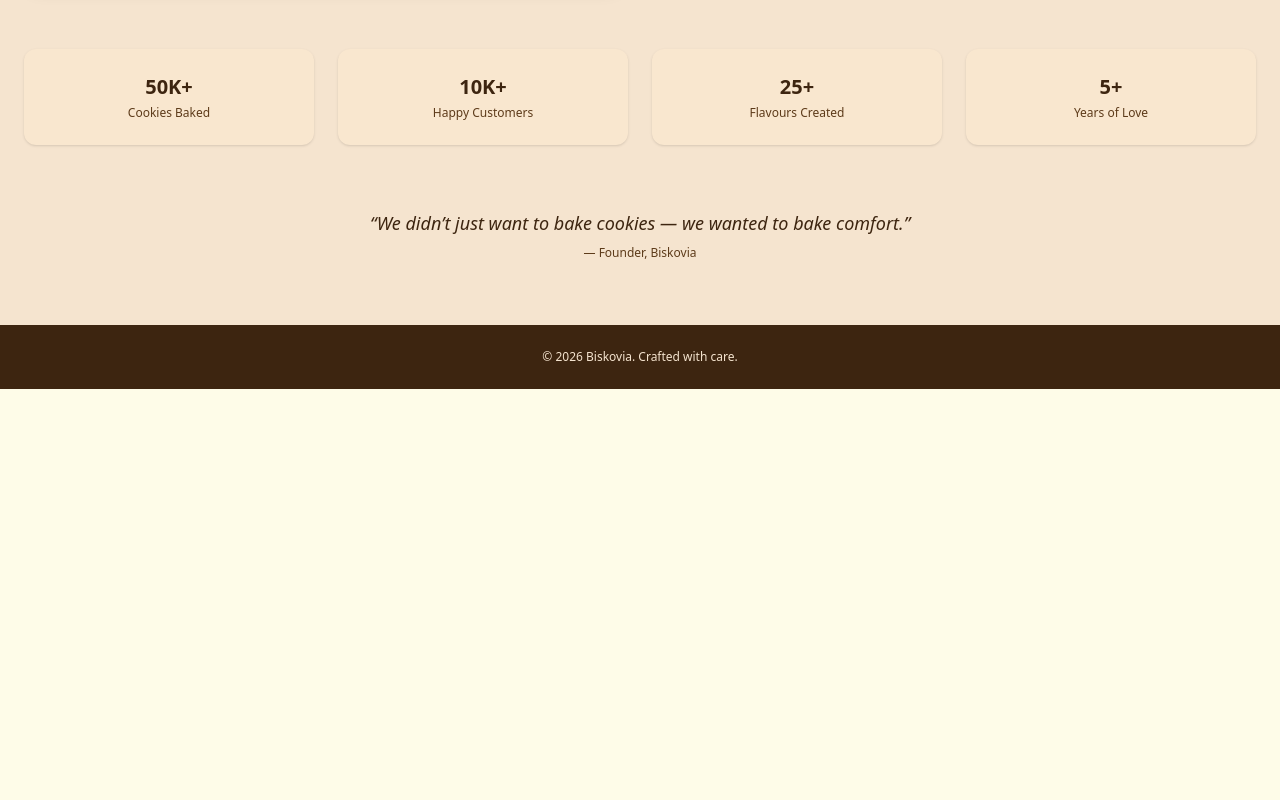
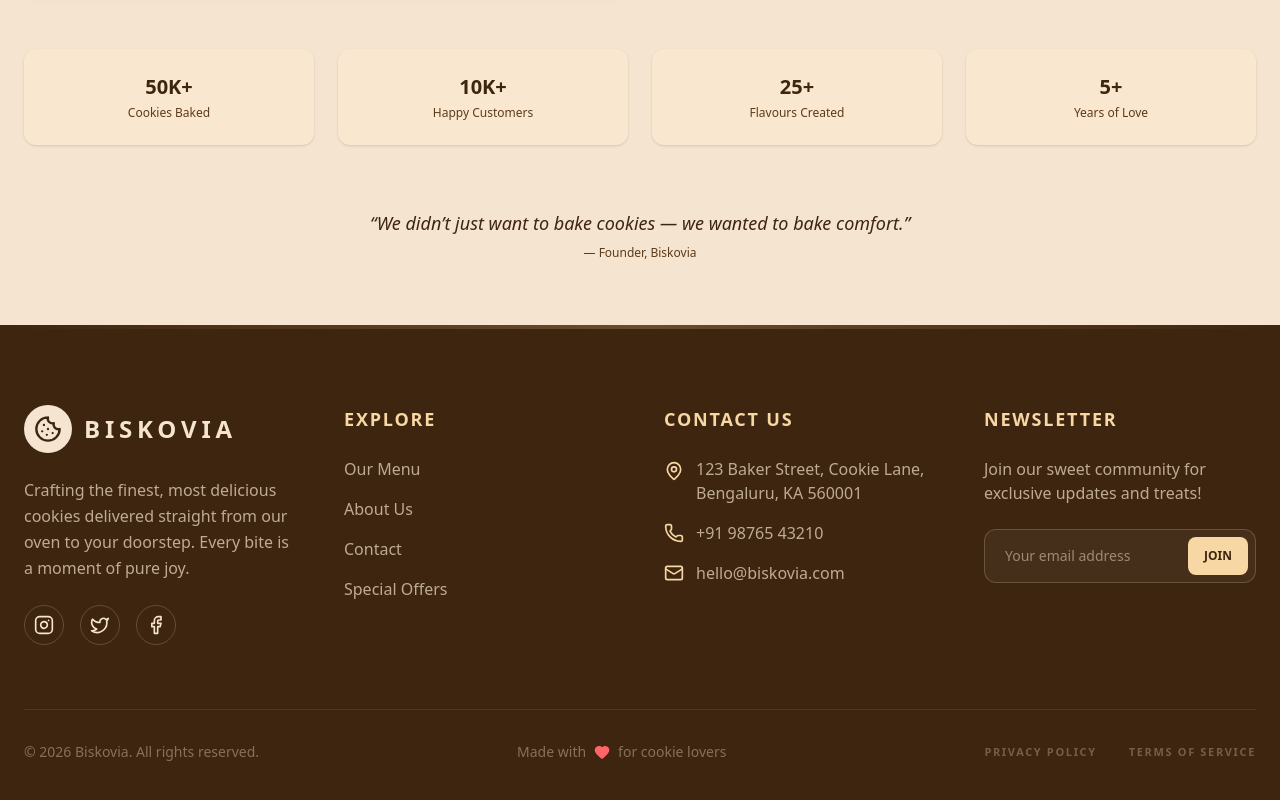
Before and after one commit to harshpratik2411/biscovia, a React (Vite) app in the folder frontend/: page /about in a window 1280 px wide. Shown: the part 1052-1852 px from the top of the page. Before the commit the page ends 1441 px from the top, so only its background shows below. Built offline with nearby package versions, Linux system fonts and the light colour scheme.

Commit message:
footer created

```diff
--- /dev/null
+++ b/frontend/src/components/Footer.jsx
@@ -0,0 +1,132 @@
+import React from 'react';
+import { Link } from 'react-router-dom';
+import {
+  Cookie,
+  Instagram,
+  Twitter,
+  Facebook,
+  Mail,
+  Phone,
+  MapPin,
+  ArrowRight,
+  Heart
+} from 'lucide-react';
+import { motion } from 'framer-motion';
+
+const Footer = () => {
+  const currentYear = new Date().getFullYear();
+
+  return (
+    <footer className="bg-[#3d2510] text-[#f5e4cf] pt-20 pb-10 px-6 relative overflow-hidden">
+      {/* Decorative background element */}
+      <div className="absolute top-0 left-0 w-full h-1 bg-gradient-to-r from-transparent via-[#d3a971]/30 to-transparent" />
+
+      <div className="max-w-7xl mx-auto">
+        <div className="grid grid-cols-1 md:grid-cols-2 lg:grid-cols-4 gap-12 mb-16">
+
+          {/* Brand Column */}
+          <div className="space-y-6">
+            <Link to="/" className="flex items-center gap-3 group">
+              <div className="h-12 w-12 rounded-full bg-[#f5e4cf] text-[#3d2510] flex items-center justify-center transition-transform group-hover:rotate-12">
+                <Cookie className="h-7 w-7" />
+              </div>
+              <span className="text-2xl font-bold tracking-[0.2em] uppercase">Biskovia</span>
+            </Link>
+            <p className="text-[#f5e4cf]/70 leading-relaxed max-w-xs">
+              Crafting the finest, most delicious cookies delivered straight from our oven to your doorstep. Every bite is a moment of pure joy.
+            </p>
+            <div className="flex gap-4">
+              {[Instagram, Twitter, Facebook].map((Icon, i) => (
+                <motion.a
+                  key={i}
+                  href="#"
+                  whileHover={{ y: -3, color: '#f7d7a3' }}
+                  className="h-10 w-10 rounded-full border border-[#f5e4cf]/20 flex items-center justify-center transition-colors hover:border-[#f7d7a3]"
+                >
+                  <Icon className="h-5 w-5" />
+                </motion.a>
+              ))}
+            </div>
+          </div>
+
+          {/* Quick Links */}
+          <div className="space-y-6">
+            <h3 className="text-lg font-bold uppercase tracking-widest text-[#f7d7a3]">Explore</h3>
+            <ul className="space-y-4">
+              {[
+                { name: 'Our Menu', path: '/menu' },
+                { name: 'About Us', path: '/about' },
+                { name: 'Contact', path: '/contact' },
+                { name: 'Special Offers', path: '/menu' }
+              ].map((link) => (
+                <li key={link.name}>
+                  <Link
+                    to={link.path}
+                    className="text-[#f5e4cf]/70 hover:text-[#f7d7a3] transition-colors flex items-center gap-2 group"
+                  >
+                    <ArrowRight className="h-3 w-3 opacity-0 -ml-5 group-hover:opacity-100 group-hover:ml-0 transition-all" />
+                    {link.name}
+                  </Link>
+                </li>
+              ))}
+            </ul>
+          </div>
+
+          {/* Contact Info */}
+          <div className="space-y-6">
+            <h3 className="text-lg font-bold uppercase tracking-widest text-[#f7d7a3]">Contact Us</h3>
+            <ul className="space-y-4">
+              <li className="flex items-start gap-3 text-[#f5e4cf]/70">
+                <MapPin className="h-5 w-5 mt-1 text-[#f7d7a3]" />
+                <span>123 Baker Street, Cookie Lane,<br />Bengaluru, KA 560001</span>
+              </li>
+              <li className="flex items-center gap-3 text-[#f5e4cf]/70">
+                <Phone className="h-5 w-5 text-[#f7d7a3]" />
+                <span>+91 98765 43210</span>
+              </li>
+              <li className="flex items-center gap-3 text-[#f5e4cf]/70">
+                <Mail className="h-5 w-5 text-[#f7d7a3]" />
+                <span>hello@biskovia.com</span>
+              </li>
+            </ul>
+          </div>
+
+          {/* Newsletter */}
+          <div className="space-y-6">
+            <h3 className="text-lg font-bold uppercase tracking-widest text-[#f7d7a3]">Newsletter</h3>
+            <p className="text-[#f5e4cf]/70">Join our sweet community for exclusive updates and treats!</p>
+            <div className="relative">
+              <input
+                type="email"
+                placeholder="Your email address"
+                className="w-full bg-[#f5e4cf]/5 border border-[#f5e4cf]/20 rounded-xl py-4 px-5 outline-none focus:border-[#f7d7a3] transition-colors text-sm"
+              />
+              <button className="absolute right-2 top-2 bottom-2 bg-[#f7d7a3] text-[#3d2510] px-4 rounded-lg font-bold text-xs hover:bg-white transition-colors">
+                JOIN
+              </button>
+            </div>
+          </div>
+
+        </div>
+
+        {/* Bottom Bar */}
+        <div className="pt-8 border-t border-[#f5e4cf]/10 flex flex-col md:flex-row justify-between items-center gap-6">
+          <p className="text-sm text-[#f5e4cf]/40 font-medium">
+            © {currentYear} Biskovia. All rights reserved.
+          </p>
+          <div className="flex items-center gap-2 text-sm text-[#f5e4cf]/40 font-medium">
+            <span>Made with</span>
+            <Heart className="h-4 w-4 text-red-400 fill-red-400" />
+            <span>for cookie lovers</span>
+          </div>
+          <div className="flex gap-8 text-[11px] font-bold uppercase tracking-[0.15em] text-[#f5e4cf]/30">
+            <a href="#" className="hover:text-[#f7d7a3] transition-colors">Privacy Policy</a>
+            <a href="#" className="hover:text-[#f7d7a3] transition-colors">Terms of Service</a>
+          </div>
+        </div>
+      </div>
+    </footer>
+  );
+};
+
+export default Footer;
--- /dev/null
+++ b/frontend/src/components/Layout.jsx
@@ -0,0 +1,15 @@
+import React from 'react';
+import Footer from './Footer';
+
+const Layout = ({ children }) => {
+  return (
+    <div className="min-h-screen flex flex-col">
+      <main className="flex-grow">
+        {children}
+      </main>
+      <Footer />
+    </div>
+  );
+};
+
+export default Layout;
--- a/frontend/src/main.jsx
+++ b/frontend/src/main.jsx
@@ -14,12 +14,14 @@
 import CheckoutPage from './pages/CheckoutPage.jsx'
 import { AuthProvider } from './context/AuthContext'
 import { CartProvider } from './context/CartContext'
+import Layout from './components/Layout'
 
 createRoot(document.getElementById('root')).render(
   <StrictMode>
     <AuthProvider>
       <CartProvider>
         <BrowserRouter>
+          <Layout>
             <Routes>
               <Route path="/" element={<HomePage />} />
               <Route path="/menu" element={<MenuPage />} />
@@ -32,6 +34,7 @@
               <Route path="/login" element={<LoginPage />} />
               <Route path="/checkout" element={<CheckoutPage />} />
             </Routes>
+          </Layout>
         </BrowserRouter>
       </CartProvider>
     </AuthProvider>
--- a/frontend/src/pages/AboutPage.jsx
+++ b/frontend/src/pages/AboutPage.jsx
@@ -134,11 +134,6 @@
         </section>
 
       </main>
-
-      {/* FOOTER */}
-      <footer className="bg-[#3d2510] text-[#f5e4cf] text-center py-6 text-xs">
-        © {new Date().getFullYear()} Biskovia. Crafted with care.
-      </footer>
     </div>
   )
 }
```
Lines whose indentation alone changed are shown as unchanged.
